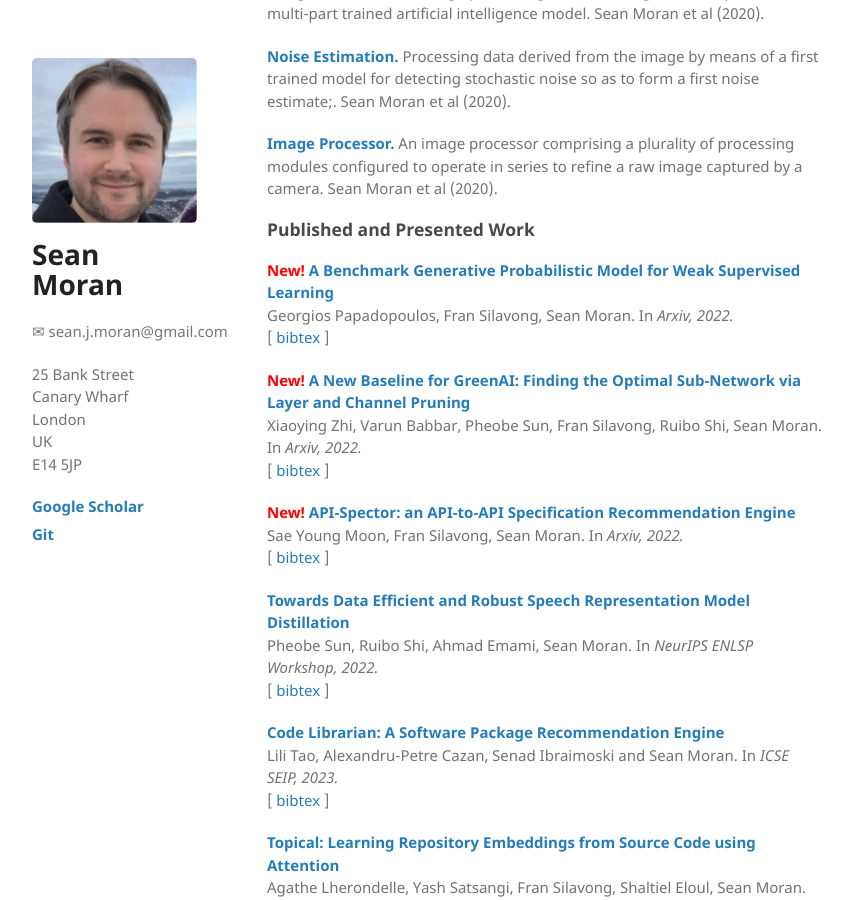
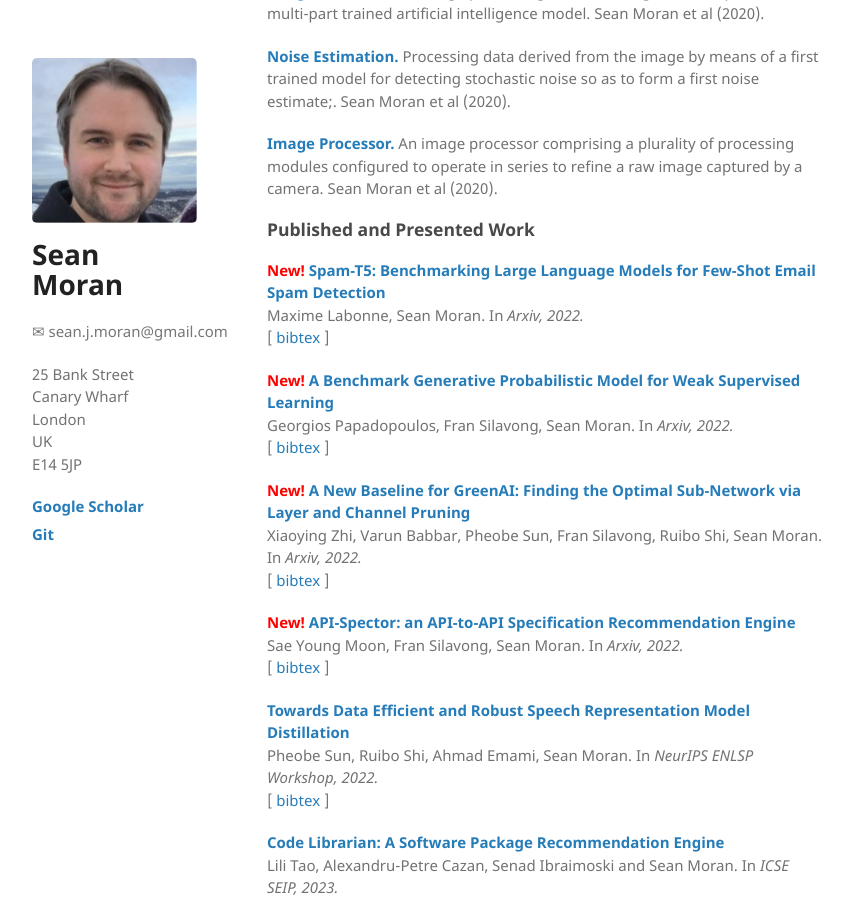
Before and after one commit to sjmoran/sjmoran.github.io, a Jekyll site: the page built from index.html, in a window 1280 px wide and 900 px high, scrolled down 883 px. Shown: the whole window, without its empty margins (26-878 px from the left). Built offline with Jekyll 4.4.1, drawn with Linux system fonts in a browser that asks for light colours.

Commit message:
Update index.html

```diff
--- a/index.html
+++ b/index.html
@@ -50,6 +50,10 @@ JP Morgan, where he was named the top inventor of the year in 2022. He has also
 <h3 id="published-and-presented-work">Published and Presented Work</h3>
 
 <p><strong><span style='color:red'>New! </span><a target="_blank" href="">
+Spam-T5: Benchmarking Large Language Models for Few-Shot Email Spam Detection</a></strong><br />Maxime Labonne, Sean Moran. In <em>Arxiv, 2022.</em><br />
+[ <a target="_blank" href="">bibtex</a> ] </p>
+
+<p><strong><span style='color:red'>New! </span><a target="_blank" href="https://arxiv.org/abs/2303.17841">
 A Benchmark Generative Probabilistic Model for Weak Supervised Learning</a></strong><br />Georgios Papadopoulos, Fran Silavong, Sean Moran. In <em>Arxiv, 2022.</em><br />
 [ <a target="_blank" href="">bibtex</a> ] </p>
 
```
